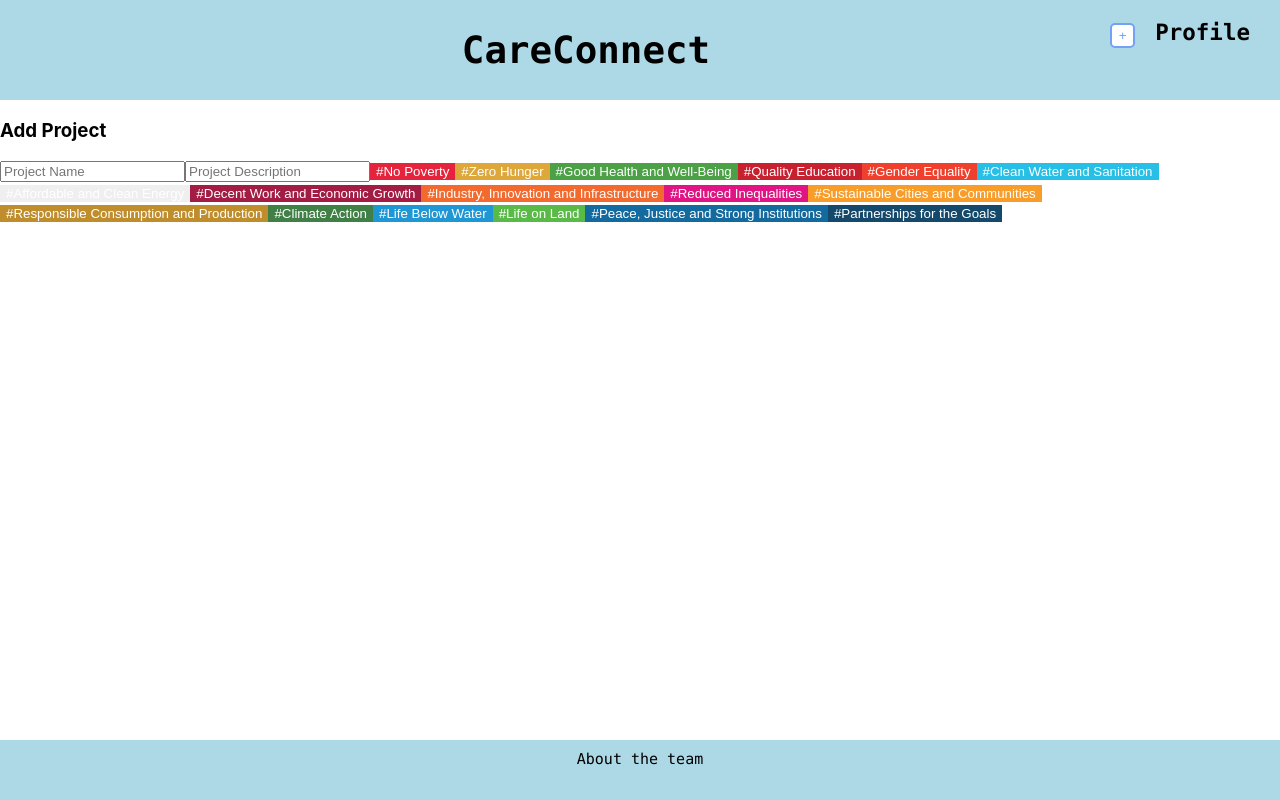
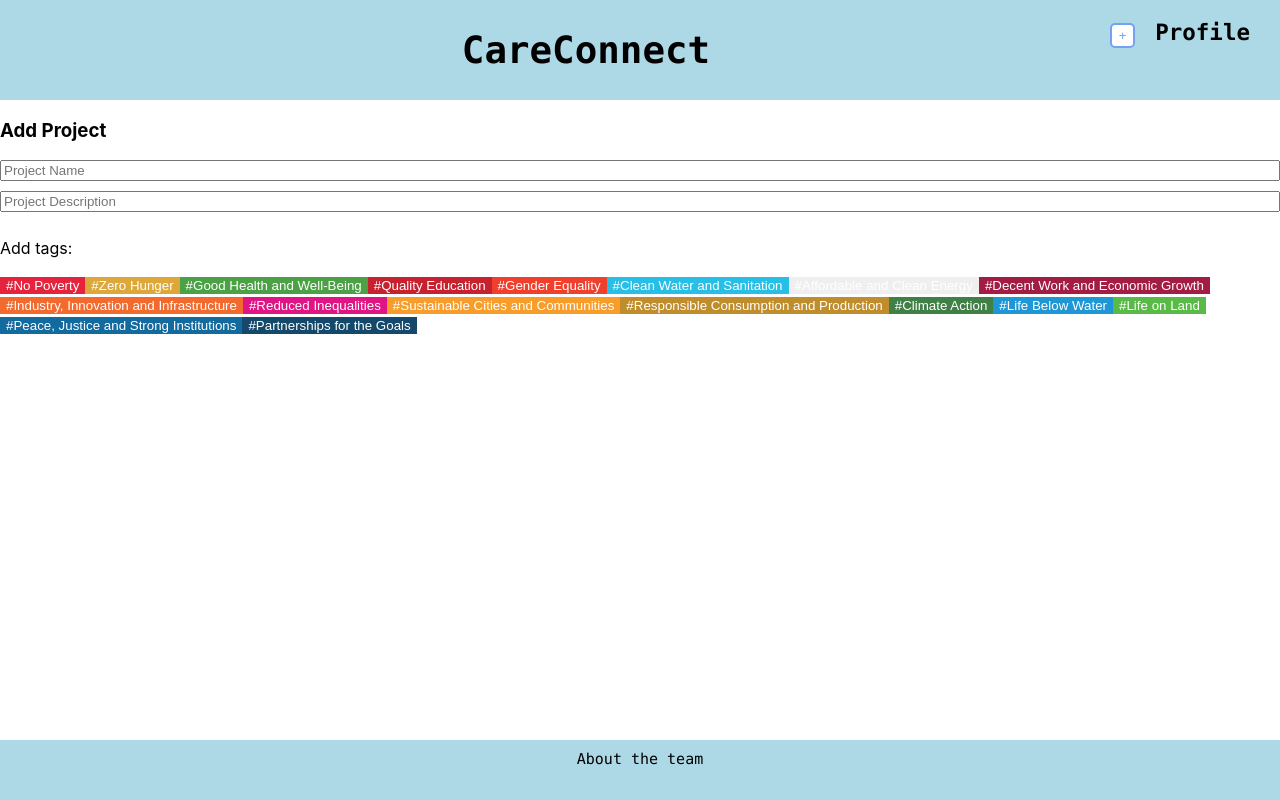
Before and after one commit to asrouji/CareConnect, a React (Create React App) app: page /addProjectView in a window 1280 px wide. Built offline with nearby package versions, Linux system fonts and the light colour scheme.

Commit message:
spacing for add project page

```diff
--- a/src/components/pages/addProjectView.tsx
+++ b/src/components/pages/addProjectView.tsx
@@ -9,6 +9,12 @@ const AddProjectView = () => {
     alignItems: 'center',
   }
 
+  const mainStyle: React.CSSProperties = {
+    display: 'flex',
+    flexDirection: 'column',
+    gap: '10px',
+  }
+
   return (
     <div className="addProjectView">
       <head>Add Project</head>
@@ -16,12 +22,15 @@ const AddProjectView = () => {
         <header style={headerStyle}>
           <h1>Add Project</h1>
         </header>
-        <main>
+        <main style={mainStyle}>
           <input type="text" name="projectName" placeholder="Project Name" />
           <input type="text" name="projectDescription" placeholder="Project Description" />
-          {Object.keys(tags).map(key => {
-            return renderTagButton(key as Tag)
-          })}
+          <div>
+            <p>Add tags:</p>
+            {Object.keys(tags).map(key => {
+              return renderTagButton(key as Tag)
+            })}
+          </div>
         </main>
         <footer></footer>
       </article>
```
